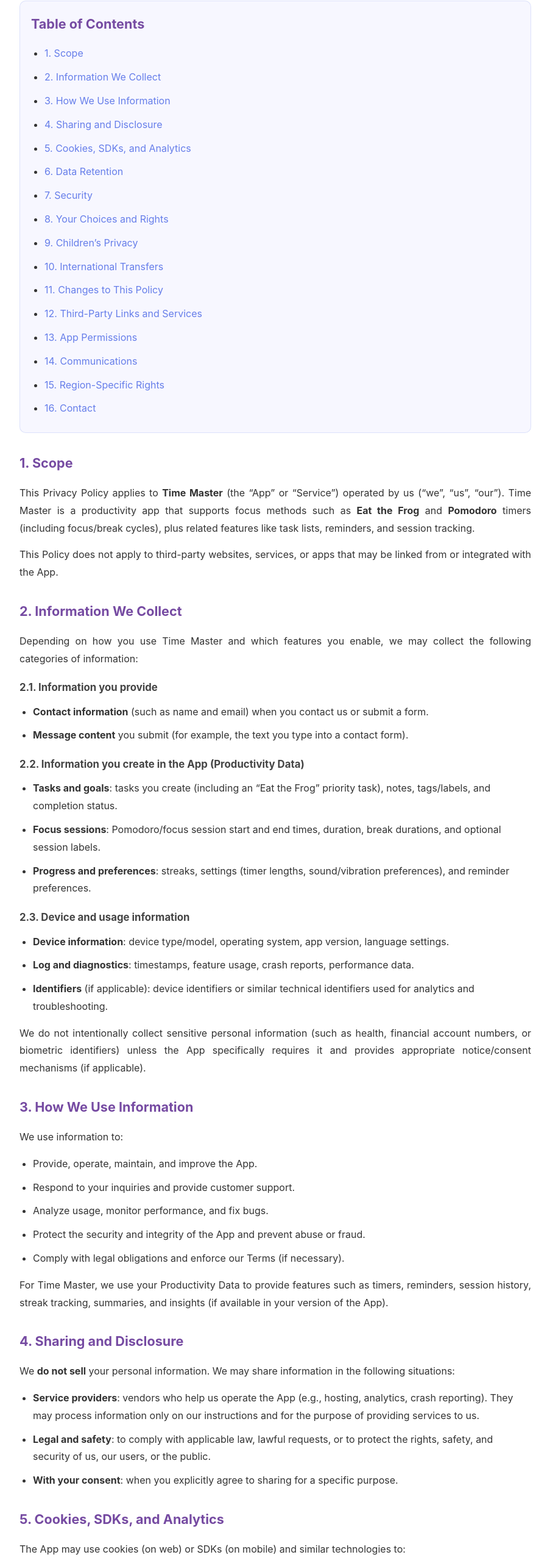
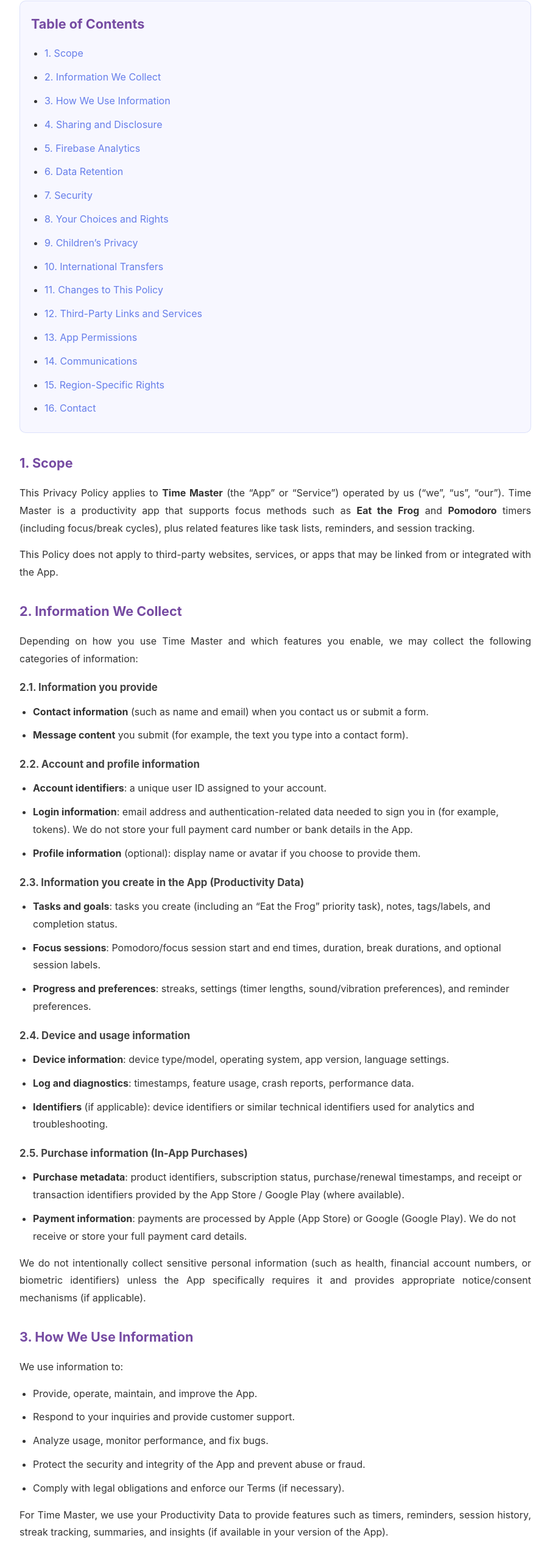
Before and after one commit to ainguyen13/tos-privacy, a plain HTML site: page privacy-policy.html in a window 1280 px wide. Shown: the part 237-2800 px from the top of the page at 61% size, without its empty margins (188-1091 px from the left). Drawn offline with Linux system fonts and the light colour scheme.

Commit message:
Add Terms of Use and Privacy Policy

```diff
--- a/privacy-policy.html
+++ b/privacy-policy.html
@@ -115,7 +115,7 @@
                 <li><a href="#pp-2">2. Information We Collect</a></li>
                 <li><a href="#pp-3">3. How We Use Information</a></li>
                 <li><a href="#pp-4">4. Sharing and Disclosure</a></li>
-                <li><a href="#pp-5">5. Cookies, SDKs, and Analytics</a></li>
+                <li><a href="#pp-5">5. Firebase Analytics</a></li>
                 <li><a href="#pp-6">6. Data Retention</a></li>
                 <li><a href="#pp-7">7. Security</a></li>
                 <li><a href="#pp-8">8. Your Choices and Rights</a></li>
@@ -141,18 +141,29 @@
             <li><strong>Contact information</strong> (such as name and email) when you contact us or submit a form.</li>
             <li><strong>Message content</strong> you submit (for example, the text you type into a contact form).</li>
         </ul>
-        <h3>2.2. Information you create in the App (Productivity Data)</h3>
+        <h3>2.2. Account and profile information</h3>
+        <ul>
+            <li><strong>Account identifiers</strong>: a unique user ID assigned to your account.</li>
+            <li><strong>Login information</strong>: email address and authentication-related data needed to sign you in (for example, tokens). We do not store your full payment card number or bank details in the App.</li>
+            <li><strong>Profile information</strong> (optional): display name or avatar if you choose to provide them.</li>
+        </ul>
+        <h3>2.3. Information you create in the App (Productivity Data)</h3>
         <ul>
             <li><strong>Tasks and goals</strong>: tasks you create (including an “Eat the Frog” priority task), notes, tags/labels, and completion status.</li>
             <li><strong>Focus sessions</strong>: Pomodoro/focus session start and end times, duration, break durations, and optional session labels.</li>
             <li><strong>Progress and preferences</strong>: streaks, settings (timer lengths, sound/vibration preferences), and reminder preferences.</li>
         </ul>
 
-        <h3>2.3. Device and usage information</h3>
+        <h3>2.4. Device and usage information</h3>
         <ul>
             <li><strong>Device information</strong>: device type/model, operating system, app version, language settings.</li>
             <li><strong>Log and diagnostics</strong>: timestamps, feature usage, crash reports, performance data.</li>
             <li><strong>Identifiers</strong> (if applicable): device identifiers or similar technical identifiers used for analytics and troubleshooting.</li>
+        </ul>
+        <h3>2.5. Purchase information (In-App Purchases)</h3>
+        <ul>
+            <li><strong>Purchase metadata</strong>: product identifiers, subscription status, purchase/renewal timestamps, and receipt or transaction identifiers provided by the App Store / Google Play (where available).</li>
+            <li><strong>Payment information</strong>: payments are processed by Apple (App Store) or Google (Google Play). We do not receive or store your full payment card details.</li>
         </ul>
         <p>We do not intentionally collect sensitive personal information (such as health, financial account numbers, or biometric identifiers) unless the App specifically requires it and provides appropriate notice/consent mechanisms (if applicable).</p>
 
@@ -170,18 +181,16 @@
         <h2 id="pp-4">4. Sharing and Disclosure</h2>
         <p>We <strong>do not sell</strong> your personal information. We may share information in the following situations:</p>
         <ul>
-            <li><strong>Service providers</strong>: vendors who help us operate the App (e.g., hosting, analytics, crash reporting). They may process information only on our instructions and for the purpose of providing services to us.</li>
+            <li><strong>Service providers</strong>: vendors who help us operate the App. This includes <strong>Google Firebase (Firebase Analytics)</strong> for analytics and measurement. Service providers may process information only on our instructions and for the purpose of providing services to us.</li>
+            <li><strong>App stores and payment processing</strong>: if you make an in-app purchase, Apple (App Store) or Google (Google Play) processes the payment. We may receive limited purchase information from the store (such as product ID and subscription status) to provide Paid Services.</li>
             <li><strong>Legal and safety</strong>: to comply with applicable law, lawful requests, or to protect the rights, safety, and security of us, our users, or the public.</li>
             <li><strong>With your consent</strong>: when you explicitly agree to sharing for a specific purpose.</li>
         </ul>
 
-        <h2 id="pp-5">5. Cookies, SDKs, and Analytics</h2>
-        <p>The App may use cookies (on web) or SDKs (on mobile) and similar technologies to:</p>
-        <ul>
-            <li>Understand how the App is used (analytics).</li>
-            <li>Improve functionality, user experience, and technical stability.</li>
-        </ul>
-        <p>You may be able to control some tracking through your device or browser settings, depending on your platform and available options.</p>
+        <h2 id="pp-5">5. Firebase Analytics</h2>
+        <p>Time Master uses <strong>Firebase Analytics</strong> to help us understand how users interact with the App and to improve performance and features. Firebase Analytics may collect information such as device identifiers, app interactions (events), approximate location derived from IP address, and other device and usage data.</p>
+        <p>Firebase Analytics is provided by Google. Information collected by Firebase Analytics may be processed on Google’s servers and may be transferred to and stored in countries outside your own.</p>
+        <p>You may be able to limit analytics collection through your device settings (where available) and/or by limiting ad tracking / analytics permissions on your platform.</p>
 
         <h2 id="pp-6">6. Data Retention</h2>
         <p>We retain information for as long as necessary to fulfill the purposes described in this Privacy Policy, unless a longer retention period is required or permitted by law. When we no longer need the information, we will delete or anonymize it using reasonable measures.</p>
@@ -199,6 +208,8 @@
             <li>Withdraw consent where processing is based on consent.</li>
         </ul>
         <p>To exercise these rights, please contact us using the details in the “Contact” section below.</p>
+        <h3>8.1. Account deletion</h3>
+        <p>You can request deletion of your Time Master account and associated data by contacting us. We may need to retain certain information for legal, security, fraud-prevention, and accounting purposes, including records related to in-app purchases.</p>
 
         <h2 id="pp-9">9. Children’s Privacy</h2>
         <p>The App is not intended for children under 13 (or the minimum age required by local law). We do not knowingly collect personal information from children. If you are a parent or guardian and believe a child has provided us with personal information, contact us and we will take appropriate steps to delete it.</p>
```
Also changed, not shown: terms-of-use.html (+6 -0 lines).
